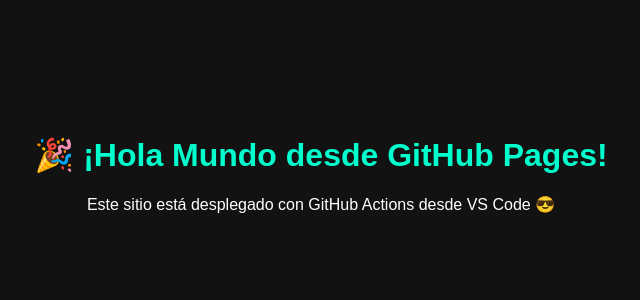
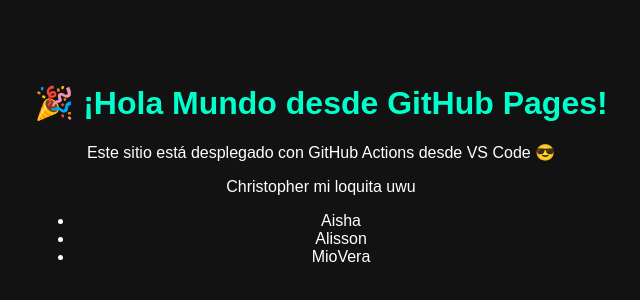
Before and after one commit to Christho123/.github, a plain HTML site: page public/index.html in a window 1280 px wide. Shown: the part 228-528 px from the top of the page, without its empty margins (319-959 px from the left). Drawn offline with Linux system fonts and the light colour scheme.

Commit message:
Update index.html

```diff
--- a/public/index.html
+++ b/public/index.html
@@ -10,6 +10,13 @@
   <div class="container">
     <h1>🎉 ¡Hola Mundo desde GitHub Pages!</h1>
     <p>Este sitio está desplegado con GitHub Actions desde VS Code 😎</p>
+    <p>Christopher mi loquita uwu
+    <ul>
+      <li>Aisha</li>
+      <li>Alisson</li>
+      <li>MioVera</li>
+    </ul>
+    </div>
   </div>
 </body>
 </html>
```
